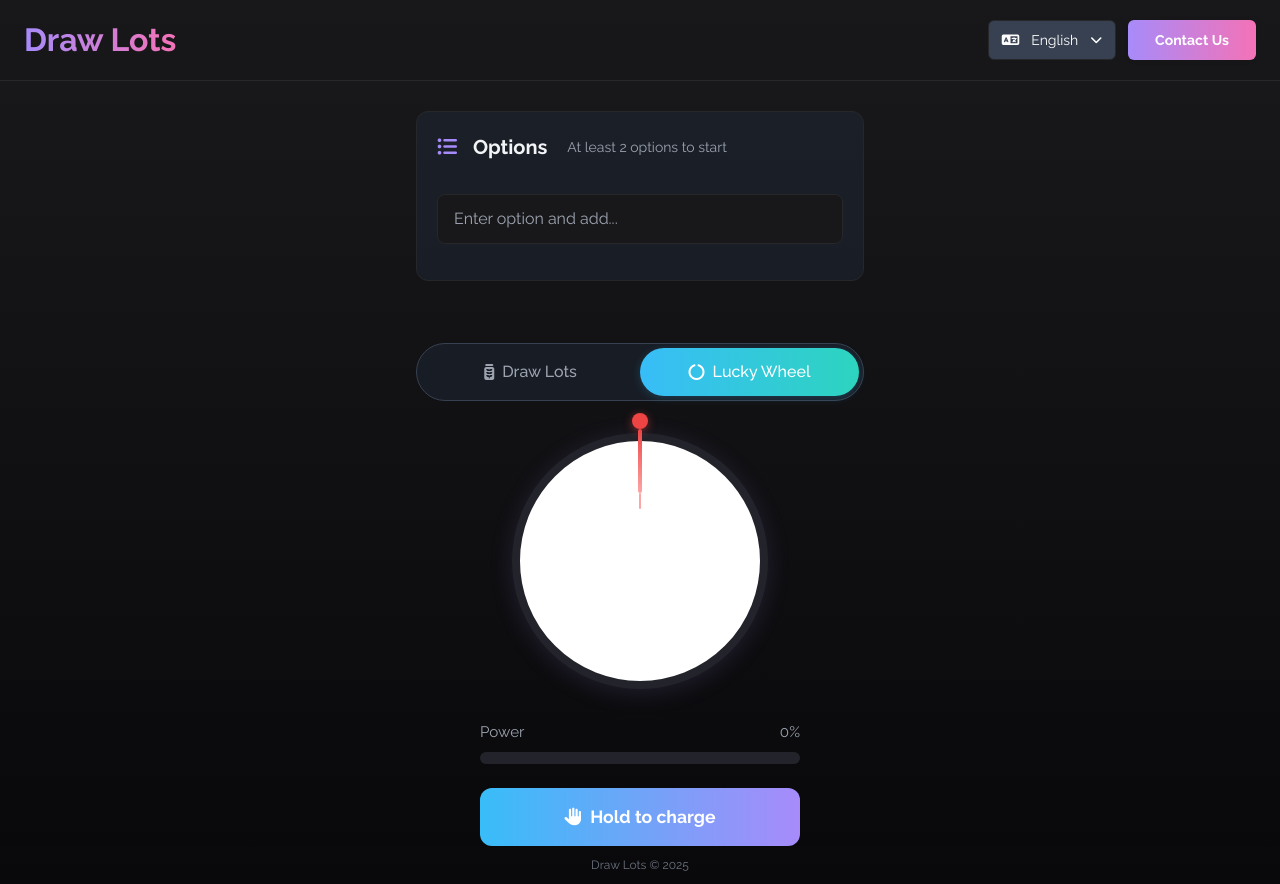
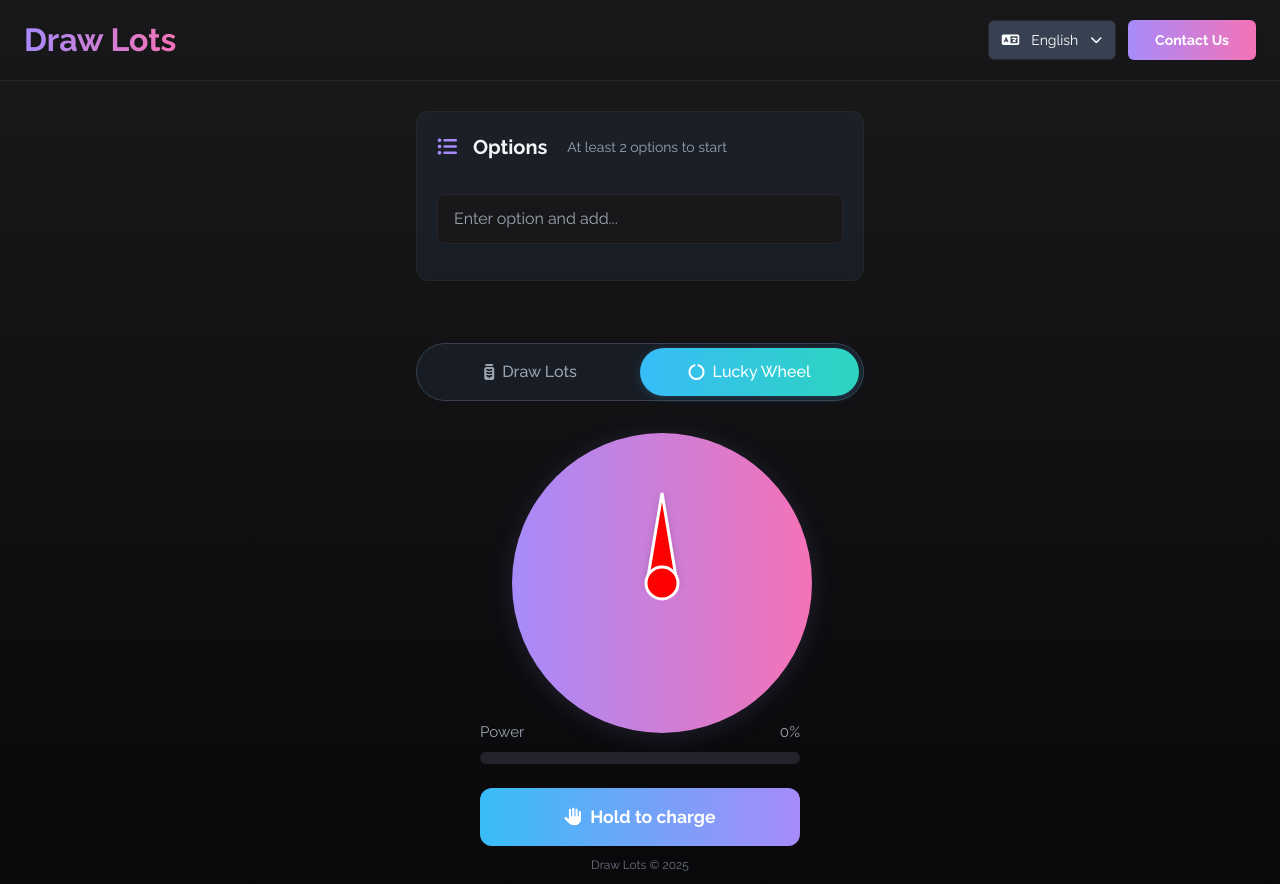
Before and after one commit to FreedomSnow/draw-lots, a React (Vite) app: page / in a window 1280 px wide. Both pictures are taken after a click on the button "Lucky Wheel". Built offline with nearby package versions, Linux system fonts and the light colour scheme.

Commit message:
更新转盘

```diff
--- a/src/App.tsx
+++ b/src/App.tsx
@@ -86,7 +86,7 @@ export default function App() {
         {/* 下部分内容区域 */}
         <div className={styles['app-content']}>
           <Routes>
-            <Route path="/" element={<Home lang={lang} setLang={setLang} />} />
+            <Route path="/" element={<Home lang={lang} />} />
             <Route path="/other" element={<div style={{textAlign:'center',fontSize:'1.25rem'}}>Other Page - Coming Soon</div>} />
           </Routes>
         </div>
--- a/src/components/LuckyWheel.module.css
+++ b/src/components/LuckyWheel.module.css
@@ -23,9 +23,9 @@
   position: absolute;
   inset: 0;
   border-radius: 50%;
-  border: 8px solid #23232b;
+  border: 8px solid linear-gradient(to right, #a78bfa, #f472b6);
   box-shadow: 0 4px 24px 0 #a78bfa22;
-  background: #fff;
+  background: linear-gradient(to right, #a78bfa, #f472b6);
 }
 .luckywheel-segment {
   position: absolute;
--- a/src/components/LuckyWheel.tsx
+++ b/src/components/LuckyWheel.tsx
@@ -1,21 +1,6 @@
 import { motion } from 'framer-motion';
 import styles from './LuckyWheel.module.css';
 import { t, Lang } from '@/lib/i18n';
-
-// 定义赤橙黄绿青蓝紫七种基础颜色
-const getSegmentColor = (index: number) => {
-  const colors = [
-    'bg-red-500',     // 赤
-    'bg-orange-500',  // 橙
-    'bg-yellow-500',  // 黄
-    'bg-green-500',   // 绿
-    'bg-cyan-500',    // 青
-    'bg-blue-500',    // 蓝
-    'bg-purple-500',  // 紫
-  ];
-
-  return colors[index % colors.length];
-};
 
 interface LuckyWheelProps {
   options: string[];
@@ -25,73 +10,144 @@ interface LuckyWheelProps {
   onChargeStart: () => void;
   onChargeEnd: () => void;
   lang: Lang;
+  rotateDeg: number; // 新增，父组件传入旋转角度
 }
 
-export default function LuckyWheel({
-  options,
-  isSpinning,
-  power,
-  isCharging,
-  onChargeStart,
-  onChargeEnd,
-  lang
-}: LuckyWheelProps) {
-  const segmentAngle = 360 / options.length;
+export default function LuckyWheel(props: LuckyWheelProps) {
+  const { options, isSpinning, power, isCharging, onChargeStart, onChargeEnd, lang, rotateDeg } = props;
+  // 直接使用父组件传入的 rotateDeg，指针始终指向扇形中心
+  const correctedRotateDeg = rotateDeg;
+
+  // 生成每个扇形的SVG path
+  function getSegmentPath(cx: number, cy: number, r: number, startAngle: number, endAngle: number) {
+    const rad = (deg: number) => (Math.PI / 180) * deg;
+    const x1 = cx + r * Math.cos(rad(startAngle));
+    const y1 = cy + r * Math.sin(rad(startAngle));
+    const x2 = cx + r * Math.cos(rad(endAngle));
+    const y2 = cy + r * Math.sin(rad(endAngle));
+    const largeArc = endAngle - startAngle <= 180 ? 0 : 1;
+    return `M${cx},${cy} L${x1},${y1} A${r},${r} 0 ${largeArc} 1 ${x2},${y2} Z`;
+  }
 
   return (
     <div className={styles['luckywheel-root']}>
       <div className={styles['luckywheel-wheel-wrap']}>
         {/* 转盘容器 */}
         <div className={styles['luckywheel-wheel-container']}>
-          {/* 转盘 */}
-          <motion.div
+          {/* SVG转盘，增加旋转动画 */}
+          <svg
             className={styles['luckywheel-wheel']}
-            animate={isSpinning ? {
-              rotate: 360 * (3 + power / 100 * 5)
-            } : {}}
-            transition={isSpinning ? {
-              type: "easeOut",
-              duration: 3 + power / 100 * 5,
-              ease: [0.2, 0.1, 0.2, 1]
-            } : {}}
+            width={300}
+            height={300}
+            viewBox="0 0 300 300"
+            style={{ display: 'block', position: 'relative', zIndex: 1 }}
           >
-            {/* 转盘 segments */}
-            {options.map((option, index) => (
-              <div
-                key={index}
-                className={styles['luckywheel-segment'] + ' ' + getSegmentColor(index)}
-                style={{
-                  clipPath: `polygon(50% 50%,
-                    ${50 + 51 * Math.cos((segmentAngle * index - 90) * Math.PI / 180)}%
-                    ${50 + 51 * Math.sin((segmentAngle * index - 90) * Math.PI / 180)}%,
-                    ${50 + 51 * Math.cos((segmentAngle * (index + 1) - 90) * Math.PI / 180)}%
-                    ${50 + 51 * Math.sin((segmentAngle * (index + 1) - 90) * Math.PI / 180)}%
-                  )`
-                }}
-              >
-                {/* 选项文本 - 从圆外到中心排列 */}
-                <div
-                  className={styles['luckywheel-segment-text']}
-                  style={{
-                    transform: `
-                      rotate(${segmentAngle * index + segmentAngle/2}deg)
-                      translateY(20px)
-                      rotate(${-segmentAngle * index - segmentAngle/2}deg)
-                    `,
-                    width: `${100 - (index % 3) * 20}px`,
-                  }}
-                >
-                  {option.length > 6 ? option.substring(0, 6) + '...' : option}
-                </div>
-              </div>
-            ))}
-          </motion.div>
-          {/* 指针 - 顶部粗底部细的针状 */}
-          <div className={styles['luckywheel-pointer']}>
-            <div className={styles['luckywheel-pointer-dot']}></div>
-            <div className={styles['luckywheel-pointer-bar1']}></div>
-            <div className={styles['luckywheel-pointer-bar2']}></div>
-          </div>
+            <motion.g
+              animate={{ rotate: correctedRotateDeg }}
+              initial={false}
+              transition={isSpinning ? { duration: 3, ease: 'easeInOut' } : { duration: 0 }}
+              transform="rotate(0 150 150)"
+            >
+              {options.map((option, index) => {
+              // 马卡龙色系及立体渐变色
+              const pastelGradients = [
+                ['#FFD6E0', '#FFB7B2'],
+                ['#FFDAC1', '#FFD6E0'],
+                ['#E2F0CB', '#B5EAD7'],
+                ['#C7CEEA', '#B5D8FA'],
+                ['#E0BBE4', '#D5C6E0'],
+                ['#F3EAC2', '#FFDAC1'],
+                ['#B5EAD7', '#E2F0CB'],
+                ['#FFB7B2', '#FFD6E0'],
+                ['#B5D8FA', '#C7CEEA'],
+                ['#D5C6E0', '#E0BBE4'],
+              ];
+              const [colorStart, colorEnd] = pastelGradients[index % pastelGradients.length];
+              const segmentAngle = 360 / options.length;
+              const start = segmentAngle * index - 90;
+              const end = segmentAngle * (index + 1) - 90;
+              // 渐变ID保证唯一
+              const gradientId = `wheel-gradient-${index}`;
+              // 文字径向布局
+              const textAngle = (start + end) / 2;
+              const textRadius = 120;
+              const chars = option.length > 8 ? option.substring(0, 8) + '...' : option;
+              return (
+                <g key={index}>
+                  <defs>
+                    <radialGradient id={gradientId} cx="50%" cy="50%" r="80%" fx="40%" fy="40%">
+                      <stop offset="0%" stopColor={colorStart} />
+                      <stop offset="100%" stopColor={colorEnd} />
+                    </radialGradient>
+                    {/* 高光渐变 */}
+                    <linearGradient id={`highlight-${index}`} x1="0" y1="0" x2="1" y2="1">
+                      <stop offset="0%" stopColor="#fff" stopOpacity="0.7" />
+                      <stop offset="60%" stopColor="#fff" stopOpacity="0.05" />
+                      <stop offset="100%" stopColor="#fff" stopOpacity="0" />
+                    </linearGradient>
+                    {/* 阴影渐变 */}
+                    <radialGradient id={`shadow-${index}`} cx="70%" cy="80%" r="80%">
+                      <stop offset="60%" stopColor="#000" stopOpacity="0" />
+                      <stop offset="100%" stopColor="#000" stopOpacity="0.13" />
+                    </radialGradient>
+                  </defs>
+                  {/* 主色扇页 */}
+                  <path
+                    d={getSegmentPath(150, 150, 140, start, end)}
+                    fill={`url(#${gradientId})`}
+                    stroke="#fff"
+                    strokeWidth={2}
+                    style={{ filter: 'drop-shadow(0 2px 8px rgba(0,0,0,0.10))' }}
+                  />
+                  {/* 高光 */}
+                  <path
+                    d={getSegmentPath(150, 150, 140, start, end)}
+                    fill={`url(#highlight-${index})`}
+                    style={{ mixBlendMode: 'lighten', pointerEvents: 'none' }}
+                  />
+                  {/* 阴影 */}
+                  <path
+                    d={getSegmentPath(150, 150, 140, start, end)}
+                    fill={`url(#shadow-${index})`}
+                    style={{ mixBlendMode: 'multiply', pointerEvents: 'none' }}
+                  />
+                  {/* 径向文字，每个字单独旋转分布 */}
+                  {chars.split('').map((char, i) => {
+                    const r = textRadius - i * 16;
+                    const angle = textAngle;
+                    const x = 150 + r * Math.cos((angle) * Math.PI / 180);
+                    const y = 150 + r * Math.sin((angle) * Math.PI / 180);
+                    return (
+                      <text
+                        key={i}
+                        x={x}
+                        y={y}
+                        textAnchor="middle"
+                        dominantBaseline="middle"
+                        fontSize={16}
+                        fill="#666"
+                        transform={`rotate(${angle + 90},${x},${y})`}
+                        style={{ userSelect: 'none', pointerEvents: 'none', textShadow: '0 1px 2px #fff' }}
+                      >
+                        {char}
+                      </text>
+                    );
+                  })}
+                </g>
+              );
+            })}
+            </motion.g>
+            {/* 指针 - 三角形从圆心指向上方 */}
+            <polygon
+              points="150,60 135,150 165,150"
+              fill="red"
+              stroke="#fff"
+              strokeWidth={3}
+              filter="drop-shadow(0 2px 4px rgba(0,0,0,0.18))"
+            />
+            {/* 圆心小圆点，位于转盘中心，覆盖指针底部 */}
+            <circle cx="150" cy="150" r="16" fill="red" stroke="#fff" strokeWidth={3} />
+          </svg>
         </div>
       </div>
       {/* 蓄力区域 */}
--- a/src/pages/Home.tsx
+++ b/src/pages/Home.tsx
@@ -9,10 +9,9 @@ import { t, Lang } from '@/lib/i18n';
 
 interface HomeProps {
   lang: Lang;
-  setLang: (lang: Lang) => void;
 }
 
-export default function Home({ lang, setLang }: HomeProps) {
+export default function Home({ lang }: HomeProps) {
   // 状态管理
   const [mode, setMode] = useState<'jar' | 'wheel'>("jar");
   const [options, setOptions] = useState<string[]>([]);
@@ -20,6 +19,10 @@ export default function Home({ lang, setLang }: HomeProps) {
   const [result, setResult] = useState<string | null>(null);
   const [power, setPower] = useState<number>(0);
   const [isCharging, setIsCharging] = useState<boolean>(false);
+  // 新增：转盘旋转角度
+  const [rotateDeg, setRotateDeg] = useState<number>(0);
+  // 记录上一次的旋转角度，避免每次都从0开始
+  const lastRotateRef = useRef<number>(0);
 
   // 日志：每次result变化时打印
   useEffect(() => {
@@ -63,12 +66,20 @@ export default function Home({ lang, setLang }: HomeProps) {
       return;
     }
     setIsDrawing(true);
-    // 旋转时间基于蓄力值（3000ms - 8000ms）
-    const spinDuration = 3000 + (power / 100) * 5000;
+    // 随机选一个结果
+    const randomIndex = Math.floor(Math.random() * options.length);
+    const selected = options[randomIndex];
+    // 计算目标角度（每个扇区角度 = 360 / options.length，指针始终指向扇形中心）
+    const segAngle = 360 / options.length;
+    // 让转盘多转几圈再停到目标扇区
+    const extraRounds = 5 + Math.floor(power / 20); // 蓄力越大圈数越多
+    // 让指针正对扇形中心
+    const targetDeg = lastRotateRef.current + 360 * extraRounds + (360 - (randomIndex * segAngle + segAngle / 2));
+    setRotateDeg(targetDeg);
+    lastRotateRef.current = targetDeg % 360; // 记录本次结束后余数，避免溢出
+    // 动画时长比 LuckyWheel 动画长1秒
+    const spinDuration = 4000;
     setTimeout(() => {
-      const randomIndex = Math.floor(Math.random() * options.length);
-      const selected = options[randomIndex];
-      console.log('[LOG] startSpinning result:', selected);
       setResult(selected);
       setIsDrawing(false);
       setPower(0);
@@ -120,6 +131,9 @@ export default function Home({ lang, setLang }: HomeProps) {
     console.log('[LOG] tryAgain');
     setResult(null);
     setPower(0);
+    setIsCharging(false);
+    setRotateDeg(0);
+    lastRotateRef.current = 0;
   };
 
   return (
@@ -165,6 +179,7 @@ export default function Home({ lang, setLang }: HomeProps) {
                 onChargeStart={handleChargeStart}
                 onChargeEnd={handleChargeEnd}
                 lang={lang}
+                rotateDeg={rotateDeg}
               />
             )
           )}
```
